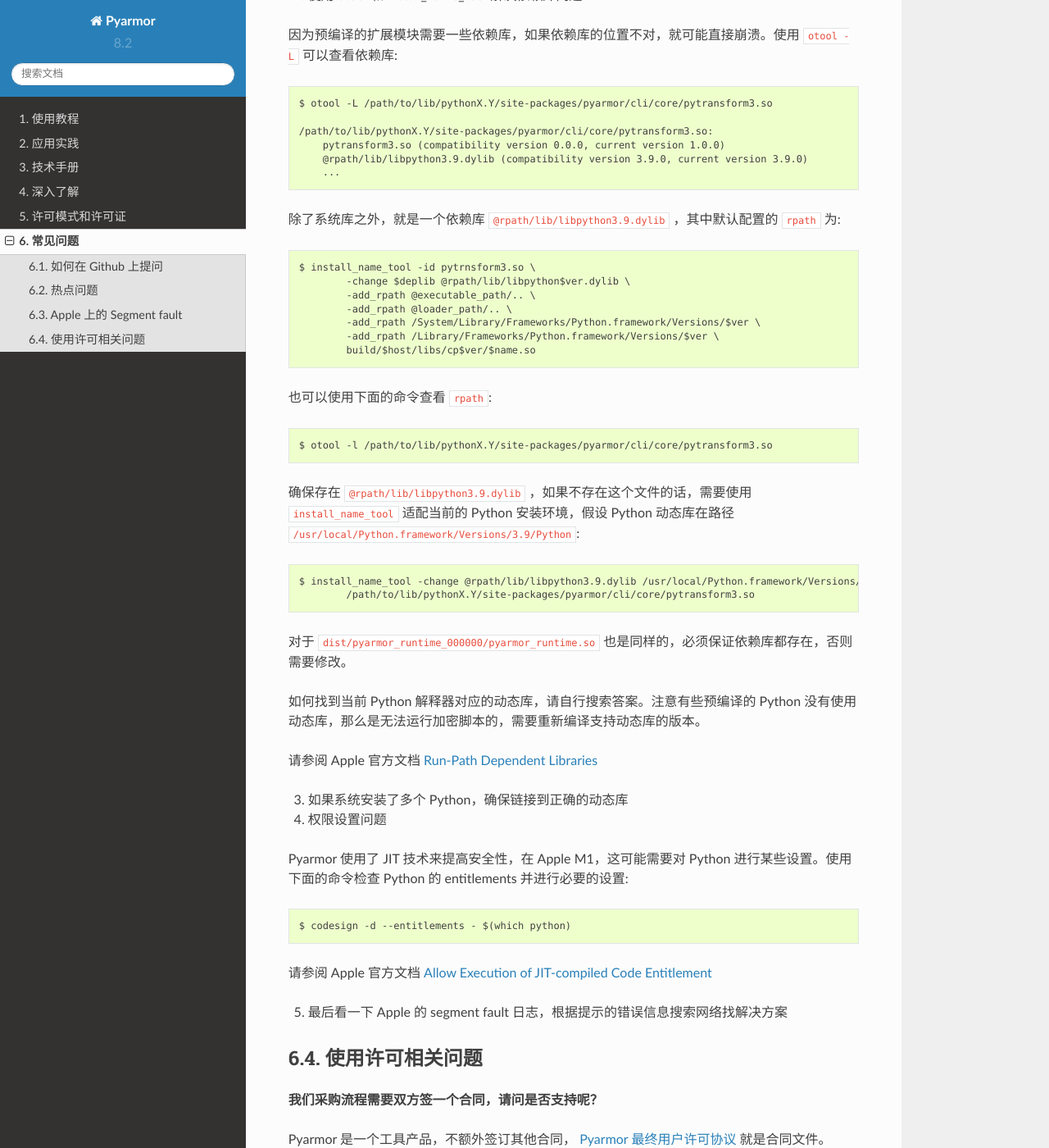
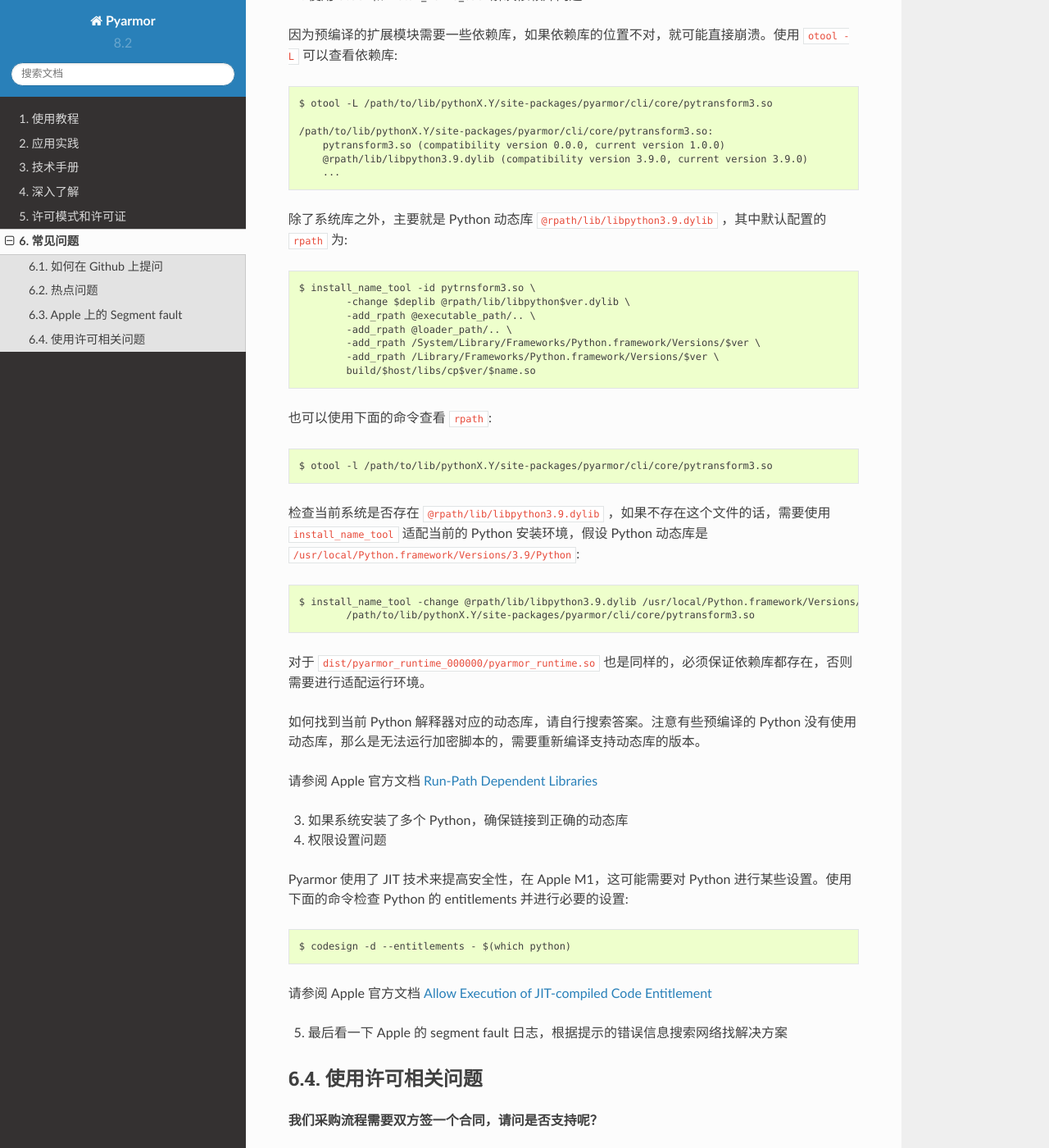
Before and after one commit to dashingsoft/pyarmor-docs-zh, a Sphinx documentation site: the page built from docs/questions.rst, in a window 1280 px wide and 1400 px high, scrolled down 2805 px. Shown: the whole window at 82% size. Built offline with Sphinx 7.4.7 and the Read the Docs theme 2.0.0, drawn with Linux system fonts in a browser that asks for light colours.

Commit message:
Refine doc

```diff
--- a/docs/questions.rst
+++ b/docs/questions.rst
@@ -124,7 +124,7 @@
 	@rpath/lib/libpython3.9.dylib (compatibility version 3.9.0, current version 3.9.0)
         ...
 
-除了系统库之外，就是一个依赖库 ``@rpath/lib/libpython3.9.dylib`` ，其中默认配置的 ``rpath`` 为::
+除了系统库之外，主要就是 Python 动态库 ``@rpath/lib/libpython3.9.dylib`` ，其中默认配置的 ``rpath`` 为::
 
     $ install_name_tool -id pytrnsform3.so \
             -change $deplib @rpath/lib/libpython$ver.dylib \
@@ -138,12 +138,12 @@
 
     $ otool -l /path/to/lib/pythonX.Y/site-packages/pyarmor/cli/core/pytransform3.so
 
-确保存在 ``@rpath/lib/libpython3.9.dylib`` ，如果不存在这个文件的话，需要使用 ``install_name_tool`` 适配当前的 Python 安装环境，假设 Python 动态库在路径 ``/usr/local/Python.framework/Versions/3.9/Python``::
+检查当前系统是否存在 ``@rpath/lib/libpython3.9.dylib`` ，如果不存在这个文件的话，需要使用 ``install_name_tool`` 适配当前的 Python 安装环境，假设 Python 动态库是 ``/usr/local/Python.framework/Versions/3.9/Python``::
 
     $ install_name_tool -change @rpath/lib/libpython3.9.dylib /usr/local/Python.framework/Versions/3.9/Python \
             /path/to/lib/pythonX.Y/site-packages/pyarmor/cli/core/pytransform3.so
 
-对于 ``dist/pyarmor_runtime_000000/pyarmor_runtime.so`` 也是同样的，必须保证依赖库都存在，否则需要修改。
+对于 ``dist/pyarmor_runtime_000000/pyarmor_runtime.so`` 也是同样的，必须保证依赖库都存在，否则需要进行适配运行环境。
 
 如何找到当前 Python 解释器对应的动态库，请自行搜索答案。注意有些预编译的 Python 没有使用动态库，那么是无法运行加密脚本的，需要重新编译支持动态库的版本。
 
@@ -164,6 +164,7 @@
 __ https://developer.apple.com/documentation/xcode/using-the-latest-code-signature-format/
 __ https://developer.apple.com/library/archive/documentation/DeveloperTools/Conceptual/DynamicLibraries/100-Articles/RunpathDependentLibraries.html
 __ https://developer.apple.com/documentation/bundleresources/entitlements/com_apple_security_cs_allow-jit
+
 使用许可相关问题
 ================
 
```
